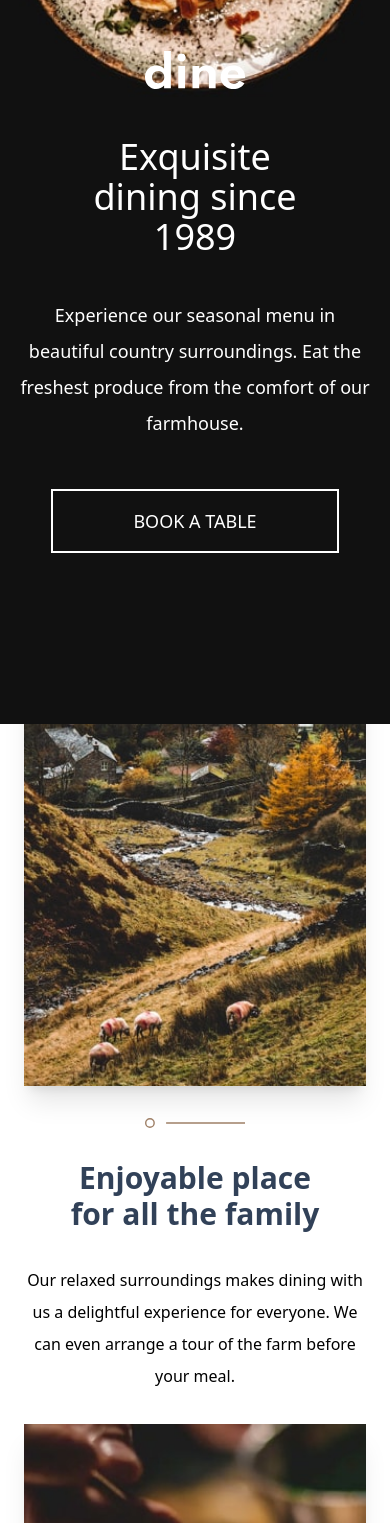
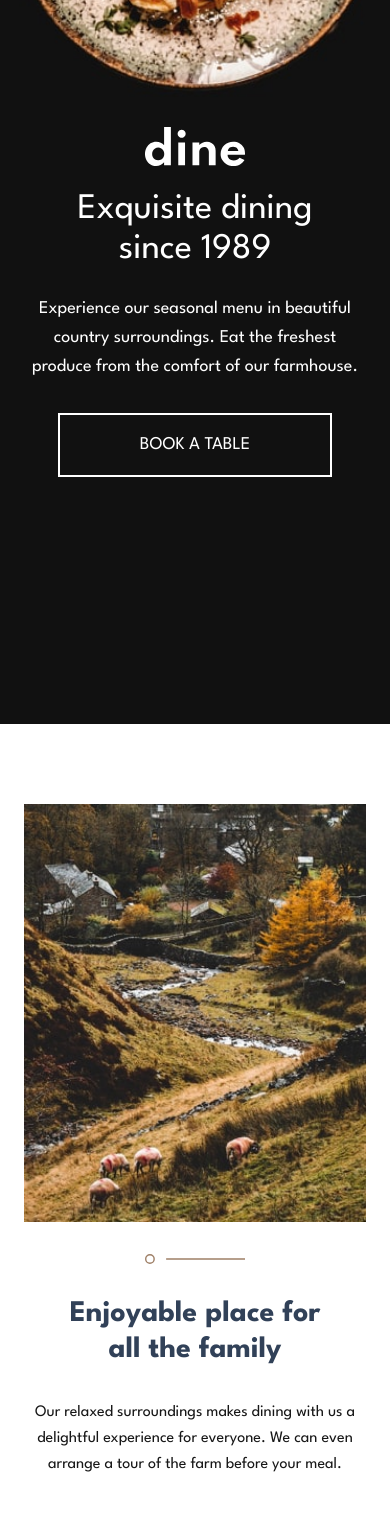
Before and after one commit to tobaojo/dine-ui, a Next.js app: page / in a window 390 px wide. Shown: the part 120-1643 px from the top of the page. Built offline with nearby package versions, Linux system fonts and the light colour scheme.

Commit message:
refactor: enhance mobile UI layout and spacing across components

```diff
--- a/app/Features.tsx
+++ b/app/Features.tsx
@@ -6,23 +6,25 @@ export const Features = () => {
       {/* desktop */}
       <div className="relative hidden h-screen w-full md:block"></div>
       {/* mobile */}
-      <div className="relative flex gap-4 min-h-[200vh] w-full md:hidden overflow-hidden leading-loose">
-        <div className="absolute -top-20 flex flex-col gap-8 items-center justify-center p-6">
+      <div className="relative w-full overflow-hidden pb-16 md:hidden mobile-section">
+        <div className="mx-auto flex max-w-md flex-col items-center gap-8 px-6 leading-relaxed">
+          <div className="w-full overflow-hidden">
             <Image
               src="/images/homepage/enjoyable-place-mobile.jpg"
               alt="Enjoyable Place"
               sizes="100vw"
               height={900}
               width={1000}
-            className="self-center mx-auto shadow-xl"
+              className="mx-auto  self-center shadow-xl"
             />
+          </div>
           <Image
             src="/images/patterns/pattern-divide.svg"
             height={100}
             width={100}
             alt="divide"
           />
-          <h2 className="font-bold text-3xl text-center text-slate-700 w-70">
+          <h2 className="w-70 text-center text-3xl font-bold text-slate-700">
             Enjoyable place for all the family
           </h2>
           <p className="text-center">
@@ -37,7 +39,7 @@ export const Features = () => {
             sizes="100vw"
             height={900}
             width={1000}
-            className="self-center mx-auto shadow-xl"
+            className="mx-auto mt-4 self-center shadow-xl"
           />
           <Image
             src="/images/patterns/pattern-divide.svg"
@@ -45,7 +47,7 @@ export const Features = () => {
             width={100}
             alt="divide"
           />
-          <h2 className="font-bold text-3xl text-center text-slate-800 w-70">
+          <h2 className="w-70 text-center text-3xl font-bold text-slate-800">
             The most locally sourced food
           </h2>
           <p className="text-center">
--- a/app/about/page.tsx
+++ b/app/about/page.tsx
@@ -1,7 +1,7 @@
 export default function About() {
   return (
     <div className="min-h-screen bg-white">
-      <div className="max-w-4xl mx-auto px-4 py-16 sm:px-6 lg:px-8">
+      <div className="mx-auto max-w-4xl px-4 mobile-section sm:px-6 lg:px-8">
         <h1 className="text-4xl font-bold text-gray-900 mb-8">About Dine</h1>
 
         <div className="prose prose-lg text-gray-700 space-y-6">
--- a/app/components/Gathering/Gathering.tsx
+++ b/app/components/Gathering/Gathering.tsx
@@ -4,11 +4,11 @@ export const Gathering = () => {
   return (
     <div>
       <div className="relative hidden h-screen w-full md:block"></div>
-      <div className="relative flex flex-col gap-4 min-h-[130vh] w-full md:hidden overflow-hidden">
+      <div className="relative flex w-full flex-col gap-6 overflow-hidden md:hidden mobile-section--tight">
         <Carosel />
         <Link
           href="/booking"
-          className="text-white text-lg border-2 border-white px-8 py-6 mt-4 hover:bg-white hover:text-black transition w-[80%] text-center mx-auto bg-black"
+          className="mx-auto w-[80%] bg-black px-8 py-5 text-center text-lg text-white transition hover:bg-white hover:text-black"
         >
           BOOK A TABLE
         </Link>
--- a/app/components/Hero.tsx
+++ b/app/components/Hero.tsx
@@ -19,7 +19,7 @@ export const Hero = () => {
         </div>
       </div>
       {/* mobile */}
-      <div className="relative h-screen w-full md:hidden">
+      <div className="relative min-h-[100svh] w-full md:hidden">
         <Image
           src="/images/homepage/hero-bg-mobile.jpg"
           alt="Hero Image"
@@ -27,8 +27,8 @@ export const Hero = () => {
           sizes="100vw"
           className="object-cover"
         />
-        <div className="absolute inset-0 flex items-center justify-center">
-          <div className="flex flex-col gap-8 items-center text-center">
+        <div className="absolute inset-0 flex items-center justify-center px-6 py-10">
+          <div className="flex flex-col items-center gap-6 text-center">
             <Image
               src="/images/logo.svg"
               alt="Hero Text"
@@ -36,16 +36,16 @@ export const Hero = () => {
               height={100}
               className="object-contain"
             />
-            <h1 className="text-white text-4xl font-extralight mt-4 w-60">
+            <h1 className="w-60 text-4xl font-extralight text-white">
               Exquisite dining since 1989
             </h1>
-            <p className="text-white text-lg mt-2 leading-loose w-90">
+            <p className="max-w-[22rem] text-lg leading-relaxed text-white">
               Experience our seasonal menu in beautiful country surroundings.
               Eat the freshest produce from the comfort of our farmhouse.
             </p>
             <Link
               href="/booking"
-              className="text-white text-lg border-2 border-white px-8 py-4 mt-4 hover:bg-white hover:text-black transition w-[80%] text-center "
+              className="mt-2 w-[80%] border-2 border-white px-8 py-4 text-center text-lg text-white transition hover:bg-white hover:text-black"
             >
               BOOK A TABLE
             </Link>
--- a/app/components/highlights/HightlightItem.tsx
+++ b/app/components/highlights/HightlightItem.tsx
@@ -12,7 +12,7 @@ const HightlightItem = ({
   description,
 }: HighlightItemProps) => {
   return (
-    <div className="flex flex-col gap-4 items-center text-white not-last:border-b border-gray-700 pb-8 ">
+    <div className="flex w-full flex-col items-center gap-4 border-gray-700 pb-8 text-white not-last:border-b">
       <Image
         src={imageSrc}
         alt={title}
@@ -21,7 +21,9 @@ const HightlightItem = ({
         width={327}
       />
       <h3 className="font-bold text-xl text-center tracking-tight">{title}</h3>
-      <p className="text-center w-80">{description}</p>
+      <p className="w-full max-w-80 text-center leading-relaxed">
+        {description}
+      </p>
     </div>
   );
 };
--- a/app/components/highlights/Hightlights.tsx
+++ b/app/components/highlights/Hightlights.tsx
@@ -23,21 +23,21 @@ export const Hightlights = () => {
     },
   ];
   return (
-    <div className="bg-[#111111] py-32">
+    <div className="bg-[#111111] mobile-section">
       {/* desktop */}
       <div className="relative hidden h-screen w-full md:block"></div>
       {/* mobile */}
-      <div className="relative flex flex-col gap-4 min-h-[200vh] w-full md:hidden overflow-hidden leading-loose">
+      <div className="relative mx-auto flex w-full max-w-md flex-col gap-8 px-6 leading-relaxed md:hidden">
         <Image
           src="/images/patterns/pattern-divide.svg"
           alt="Seasonal Menu"
           sizes="100vw"
           height={100}
           width={100}
-          className="self-center mx-auto shadow-xl"
+          className="mx-auto self-center"
         />
-        <div className="flex flex-col gap-8 items-center justify-center p-6">
-          <h2 className="font-bold text-3xl text-center text-white w-70">
+        <div className="flex flex-col items-center justify-center gap-6">
+          <h2 className="w-70 text-center text-3xl font-bold text-white">
             A few highlights from our menu
           </h2>
           <p className="text-white text-center">
@@ -45,7 +45,7 @@ export const Hightlights = () => {
             of our diner’s favourites. Our menu is revamped every season.
           </p>
         </div>
-        <div className="flex flex-col gap-8 items-center justify-center p-4">
+        <div className="flex flex-col items-center justify-center gap-8">
           {highlights.map((highlight, index) => (
             <HightlightItem
               key={index}
--- a/app/globals.css
+++ b/app/globals.css
@@ -3,6 +3,8 @@
 :root {
   --background: #ffffff;
   --foreground: #171717;
+  --section-space-mobile: clamp(2.5rem, 8vw, 4rem);
+  --section-space-desktop: clamp(4rem, 6vw, 6rem);
 }
 
 @theme inline {
@@ -11,3 +13,37 @@
   --font-sans: var(--font-geist-sans);
   --font-mono: var(--font-geist-mono);
 }
+
+body {
+  background: var(--background);
+  color: var(--foreground);
+  font-family: var(--font-league-spartan), sans-serif;
+}
+
+.mobile-stack {
+  display: flex;
+  flex-direction: column;
+  gap: var(--section-space-mobile);
+}
+
+.mobile-section {
+  padding-block: var(--section-space-mobile);
+}
+
+.mobile-section--tight {
+  padding-block: clamp(1.5rem, 6vw, 2.5rem);
+}
+
+@media (min-width: 768px) {
+  .mobile-stack {
+    gap: var(--section-space-desktop);
+  }
+
+  .mobile-section {
+    padding-block: var(--section-space-desktop);
+  }
+
+  .mobile-section--tight {
+    padding-block: clamp(2rem, 4vw, 3rem);
+  }
+}
--- a/app/page.tsx
+++ b/app/page.tsx
@@ -6,12 +6,12 @@ import { Features } from "./Features";
 
 export default function Home() {
   return (
-    <div className="">
+    <main className="mobile-stack">
       <Hero />
       <Features />
       <Hightlights />
       <Gathering />
       <Footer />
-    </div>
+    </main>
   );
 }
```
Also changed, not shown: app/components/Gathering/Carosel.tsx (+13 -13 lines), app/components/ui/Footer.tsx (+6 -6 lines). Lines whose indentation alone changed are shown as unchanged.
